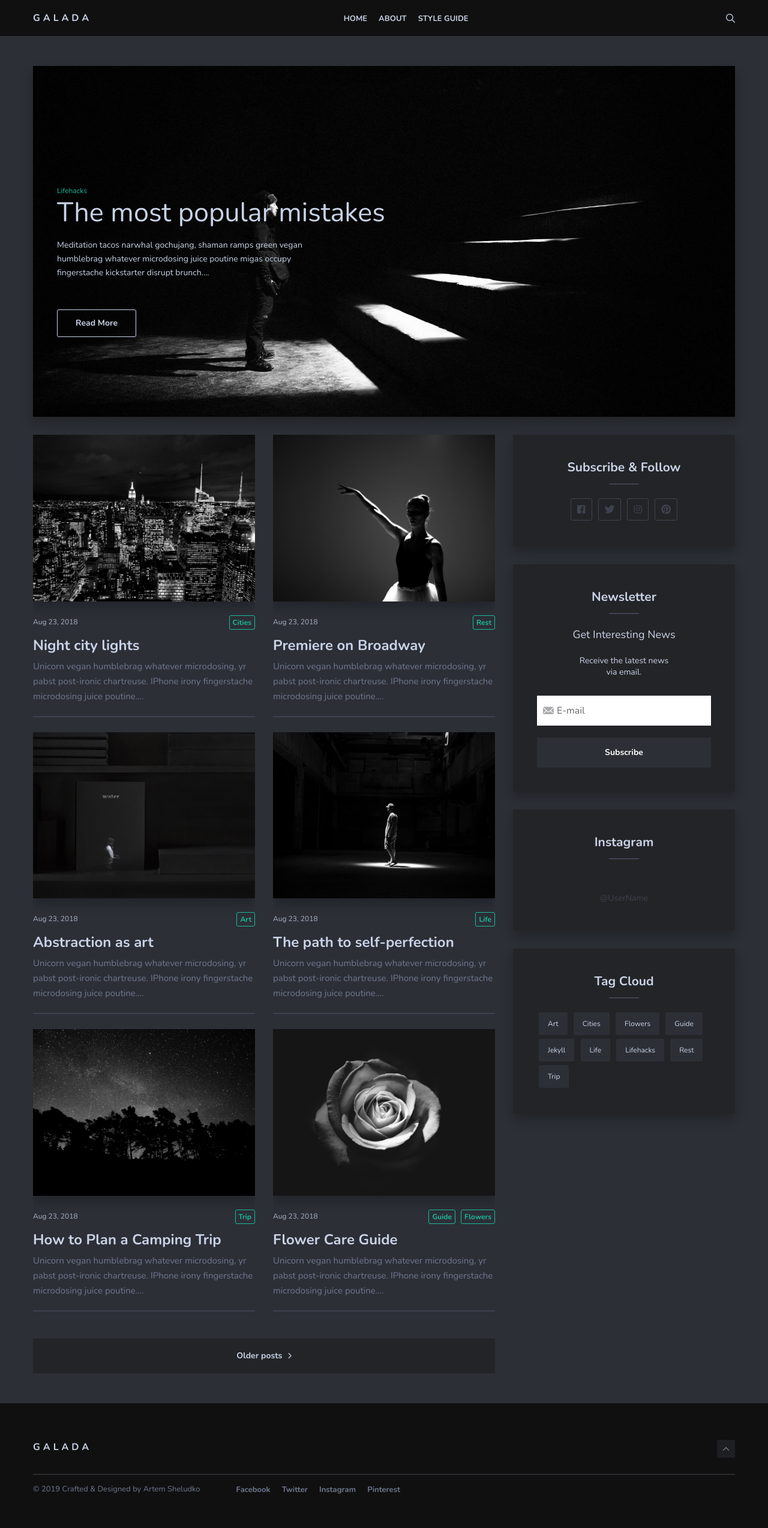
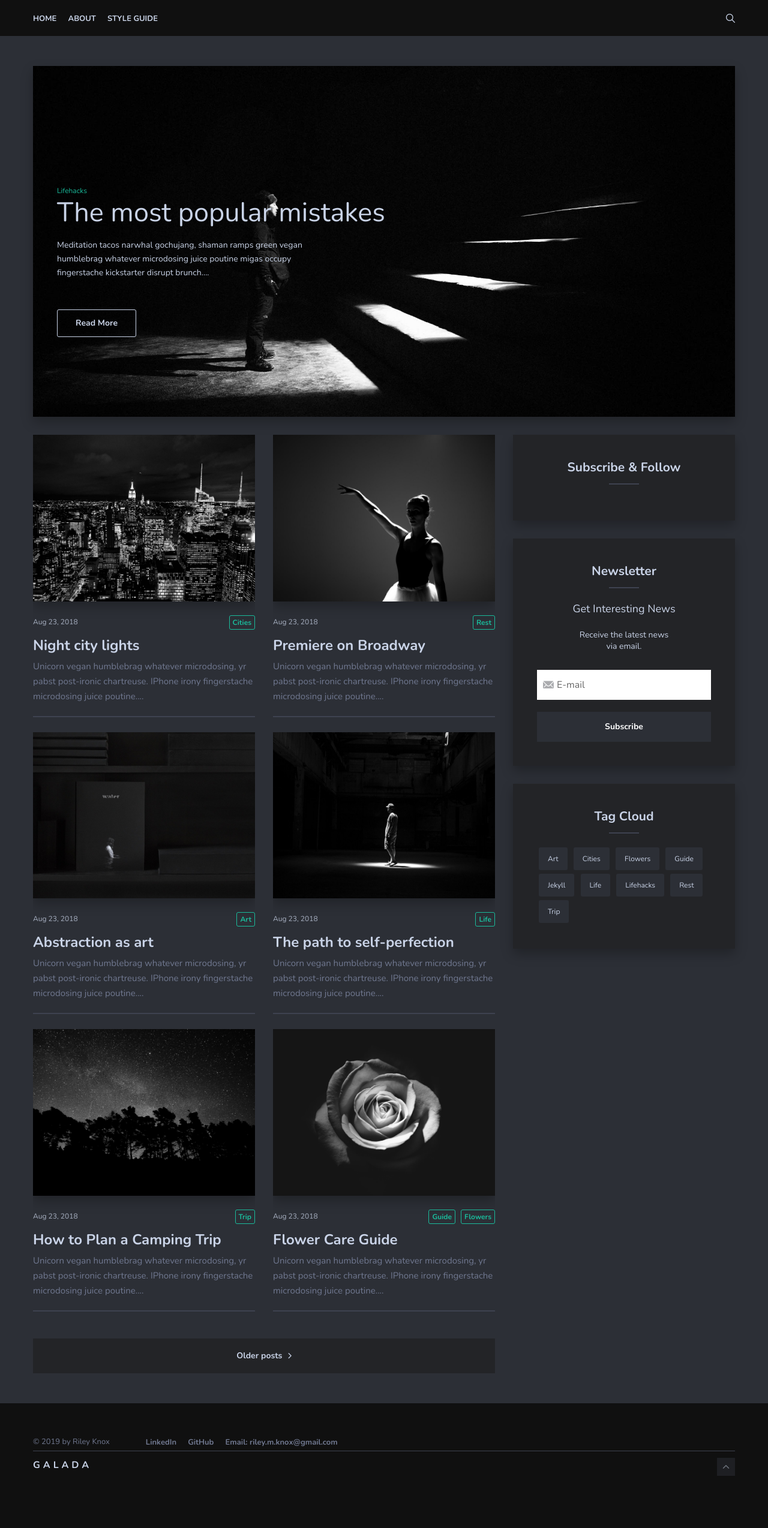
Before and after one commit to rubberdk/rubberdk.github.io, a Jekyll site: the page built from index.html, in a window 1280 px wide. Shown: the whole page at 60% size. Built offline with Jekyll 4.4.1, drawn with Linux system fonts in a browser that asks for light colours; nearby versions of some CDN libraries; the list of posts is cut into pages by our own code.

Commit message:
Footer done
    - _config.yml
        Changed webpage title
        Changed baseurl
        Changed url
    - _includes/footer.html
        Moved copyright and contact/social info up & theme/return button down
    - _includes/header.html
        Removed theme logo text
    - _sass/3-modules/_footer.scss
        Switched dividing line in footer from .footer-top to .footer-bottom
        Added formatting so <p> text in footer was the same as social links

```diff
--- a/_config.yml
+++ b/_config.yml
@@ -1,24 +1,26 @@
 #-------------------------------
 # General Site Settings
 
-title: Galada Theme | Theme for Jekyll
+title: Riley Knox - Portfolio
 description: Galada is an easy and simple theme for Jekyll. Dark colors, give it a special exquisite look. A careful approach to design and features make it an ideal solution for a personal blog. # this means to ignore newlines until "baseurl:"
-baseurl: "/galada" # the subpath of your site, e.g. /blog
-url: "" # the base hostname & protocol for your site, e.g. http://example.com
+baseurl: "" # the subpath of your site, e.g. /blog
+url: "https://riley-knox.github.io/" # the base hostname & protocol for your site, e.g. http://example.com
 
 
 #-------------------------------
 # About Section
-author-name:   Natali Anderson
+author-name:   Riley Knox
 author-avatar: 09.jpg
 
 
 #-------------------------------
 # Contact links
-facebook:  https://facebook.com/ # Add your Facebook handle
-twitter:   https://twitter.com/ # Add your Facebook handle
-instagram: https://www.instagram.com/ # Add your Facebook handle
-pinterest: https://www.pinterest.com/ # Add your Facebook handle
+# facebook:  https://facebook.com/ # Add your Facebook handle
+# twitter:   https://twitter.com/ # Add your Facebook handle
+# instagram: https://www.instagram.com/ # Add your Facebook handle
+# pinterest: https://www.pinterest.com/ # Add your Facebook handle
+linkedin: https://www.linkedin.com/in/rileymknox/
+github: https://github.com/riley-knox
 
 
 #-------------------------------
@@ -28,7 +30,7 @@ disqus-identifier: mr-brown # Add your shortname for Disqus Comment. For example
 
 #-------------------------------
 # Instagram Feed
-instafeed: true # To enable the instafeed, use the value true. To turn off use the value false.
+instafeed: false # To enable the instafeed, use the value true. To turn off use the value false.
 
 
 #-------------------------------
--- a/_includes/footer.html
+++ b/_includes/footer.html
@@ -2,15 +2,9 @@
   <div class="container">
     <div class="row">
       <div class="col col-12">
-        <div class="footer-top">
-          <h2 class="logo-title">
-            <a href="{{site.baseurl}}/" class="logo-text">Galada</a>
-          </h2>
-          <div class="top"><i class="ion ion-ios-arrow-up"></i></div>
-        </div>
         <div class="footer-bottom">
           <div class="copyright">
-            <p>&copy; {{site.time | date: '%Y'}} Crafted & Designed by <a href="https://github.com/artemsheludko">Artem Sheludko</a></p>
+            <p>&copy; {{site.time | date: '%Y'}} by Riley Knox</p>
           </div>
           <div class="footer-social">
             <ul class="list-reset">
@@ -29,8 +23,26 @@
               {% if site.pinterest %}
               <li><a href="{{ site.pinterest }}">Pinterest</a></li>
               {% else %} {% endif %}
+
+              {% if site.linkedin %}
+              <li><a href="{{ site.linkedin }}">LinkedIn</a></li>
+              {% else %} {% endif %}
+
+              {% if site.github %}
+              <li><a href="{{ site.github }}">GitHub</a></li>
+              {% else %} {% endif %}
+
+              <p>
+              Email: riley.m.knox@gmail.com
+              </p>
             </ul>
           </div>
+        </div>
+        <div class="footer-top">
+          <h2 class="logo-title">
+            <a href="{{site.baseurl}}/" class="logo-text">Galada</a>
+          </h2>
+          <div class="top"><i class="ion ion-ios-arrow-up"></i></div>
         </div>
       </div>
     </div>
--- a/_includes/header.html
+++ b/_includes/header.html
@@ -3,10 +3,6 @@
     <div class="row">
       <div class="col col-12">
         <div class="header-box">
-          <div class="logo-title">
-            <a href="{{site.baseurl}}/" class="logo-text">Galada</a>
-          </div>
-
           <nav class="nav-menu">
             <i class="menu-close ion ion-ios-close"></i>
             <ul class="menu-list">
--- a/_sass/3-modules/_footer.scss
+++ b/_sass/3-modules/_footer.scss
@@ -11,7 +11,7 @@
   align-items: center;
   padding-bottom: 15px;
   margin-bottom: 10px;
-  border-bottom: 1px solid $border-color;
+  // border-bottom: 1px solid $border-color;
   .logo-text {
     font-size: 16px;
     font-weight: 700;
@@ -45,6 +45,7 @@
   display: flex;
   align-items: center;
   flex-wrap: wrap;
+  border-bottom: 1px solid $border-color;
   .copyright {
     margin-right: 60px;
     p {
@@ -61,6 +62,14 @@
   }
   .footer-social {
     ul {
+      p {
+        display: inline;
+        margin-left: 15px;
+        margin-bottom: 0;
+        font-size: 13px;
+        font-weight: bold;
+        color: $gray-blue;
+      }
       li {
         display: inline-block;
         margin-left: 15px;
```
Also changed, not shown: Gemfile.lock.
